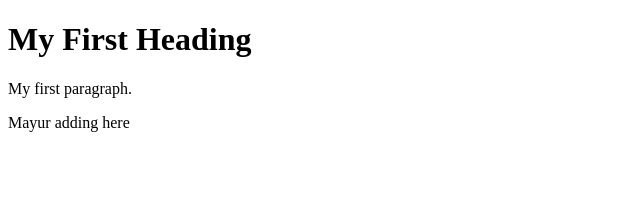
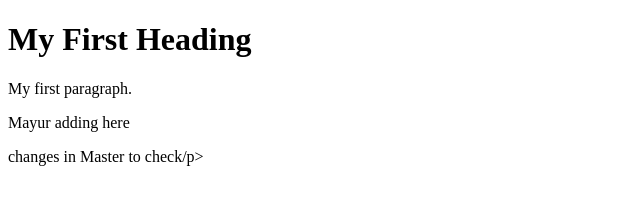
Before and after one commit to msmayursolanki/LearnGITHub, a plain HTML site: page index.html in a window 1280 px wide. Shown: the whole page, without its empty margins (0-640 px from the left). Drawn offline with Linux system fonts and the light colour scheme.

Commit message:
change in master

```diff
--- a/index.html
+++ b/index.html
@@ -5,6 +5,7 @@
 <h1>My First Heading</h1>
 <p>My first paragraph.</p>
 <p>Mayur adding here</p>
+<p>changes in Master to check/p>
 
 </body>
 </html>
```
